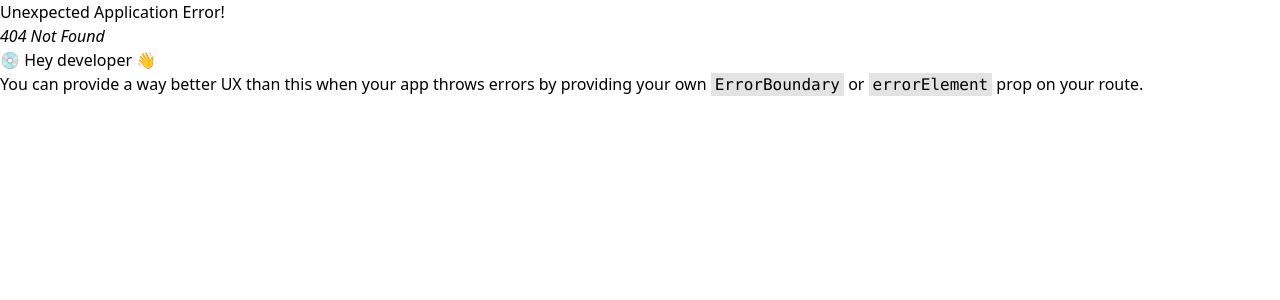
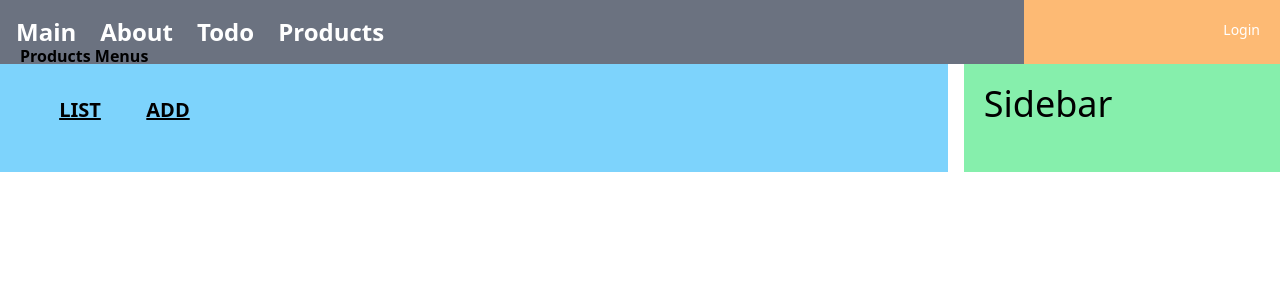
Before and after one commit to YuYoHan/React_Book, a React (Create React App) app in the folder mall/: page /products in a window 1280 px wide. Before the commit this address had no page. Shown: the top 300 px of the page. Built offline with nearby package versions, Linux system fonts and the light colour scheme.

Commit message:
[Add] products router & indexPage 추가

```diff
--- a/mall/src/components/menus/BasicMenus.jsx
+++ b/mall/src/components/menus/BasicMenus.jsx
@@ -12,7 +12,10 @@ const BasicMenu = () => {
                         <Link to={"/about"}>About</Link>
                     </li>
                     <li className="pr-6 text-2xl">
-            <Link to={'/todo/'}>Todo</Link>
+                        <Link to={"/todo/"}>Todo</Link>
+                    </li>
+                    <li className="pr-6 text-2xl">
+                        <Link to={"/products/"}>Products</Link>
                     </li>
                 </ul>
             </div>
--- /dev/null
+++ b/mall/src/pages/products/IndexPage.jsx
@@ -0,0 +1,42 @@
+import { Outlet, useNavigate } from "react-router-dom";
+import BasicLayout from "../../layouts/BasicLayout";
+import { useCallback } from "react";
+
+const IndexPage = () => {
+    const navigate = useNavigate();
+
+    const handleClickList = useCallback(() => {
+        navigate({ pathname: "list" });
+    });
+
+    const handleClickAdd = useCallback(() => {
+        navigate({ pathname: "add" });
+    });
+
+    return (
+        <BasicLayout>
+            <div className="text-black font-extrabold -mt-10">
+                Products Menus
+            </div>
+            <diiv className="w-full flex m-2 p-2">
+                <div
+                    className="text-xl m-1 p-2 w-20 font-extrabold text-center underline"
+                    onClick={handleClickList}
+                >
+                    LIST
+                </div>
+                <div
+                    className="text-xl m-1 p-2 w-20 font-extrabold text-center underline"
+                    onClick={handleClickAdd}
+                >
+                    ADD
+                </div>
+            </diiv>
+            <div className="flex flex-wrap w-full">
+                <Outlet />
+            </div>
+        </BasicLayout>
+    );
+};
+
+export default IndexPage;
--- /dev/null
+++ b/mall/src/router/productRouter.jsx
@@ -0,0 +1,5 @@
+const productRouter = () => {
+    return [];
+};
+
+export default productRouter;
--- a/mall/src/router/root.jsx
+++ b/mall/src/router/root.jsx
@@ -1,11 +1,13 @@
 import { createBrowserRouter } from "react-router-dom";
 import { Suspense, lazy } from "react";
 import todoRouter from "./todoRouter";
+import productRouter from "./productRouter";
 
 const Loading = <div>Loading....</div>;
 const Main = lazy(() => import("../pages/MainPage"));
 const About = lazy(() => import("../pages/AboutPage"));
 const TodoIndex = lazy(() => import("../pages/todo/Index"));
+const ProductIndex = lazy(() => import("../pages/products/IndexPage"));
 
 // createBrowserRouter를 사용해 BrowserRouter를 생성
 
@@ -38,6 +40,15 @@ const root = createBrowserRouter([
         ),
         children: todoRouter(),
     },
+    {
+        path: "products",
+        element: (
+            <Suspense fallback={Loading}>
+                <ProductIndex />
+            </Suspense>
+        ),
+        children: productRouter(),
+    },
 ]);
 
 export default root;
```
Lines whose indentation alone changed are shown as unchanged.
